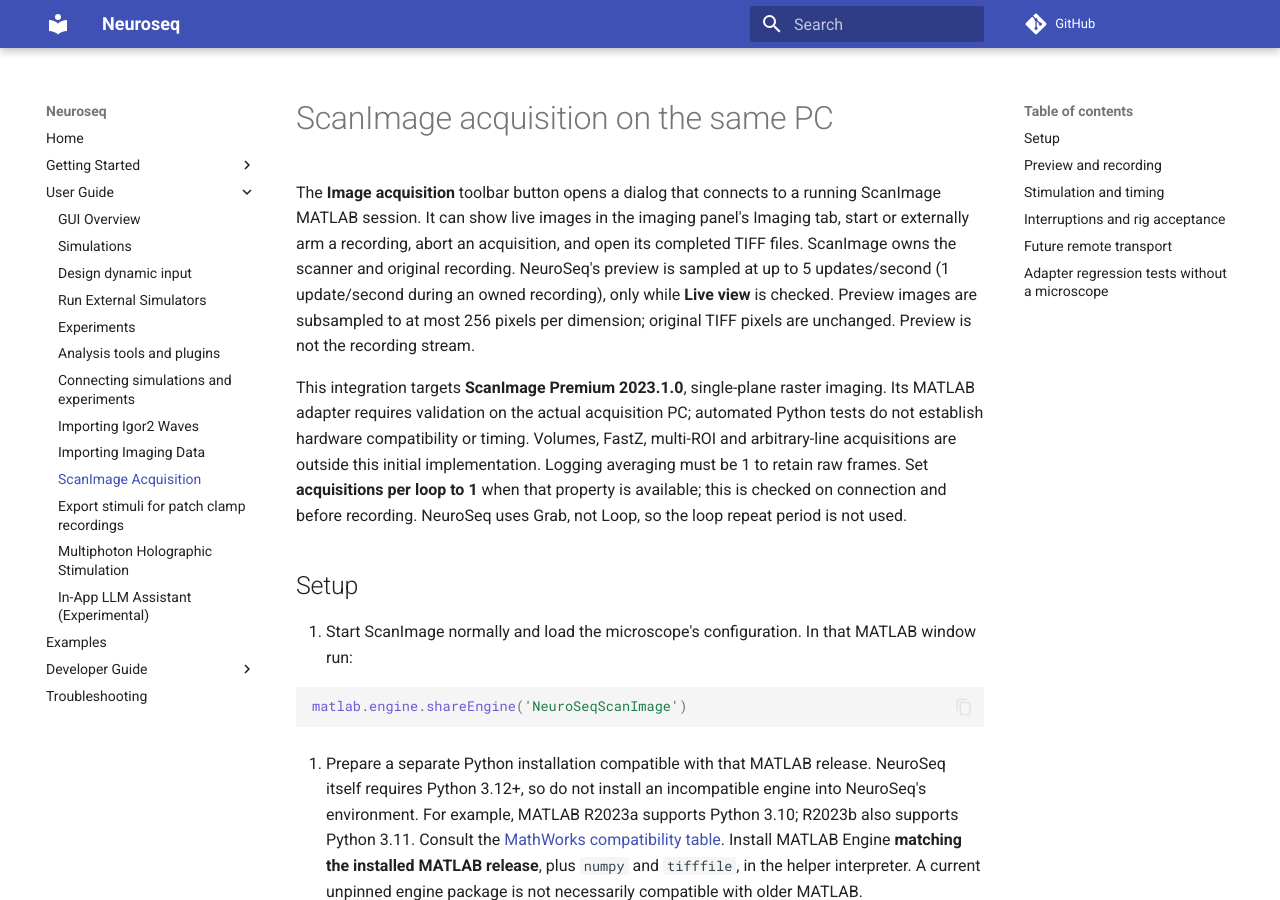
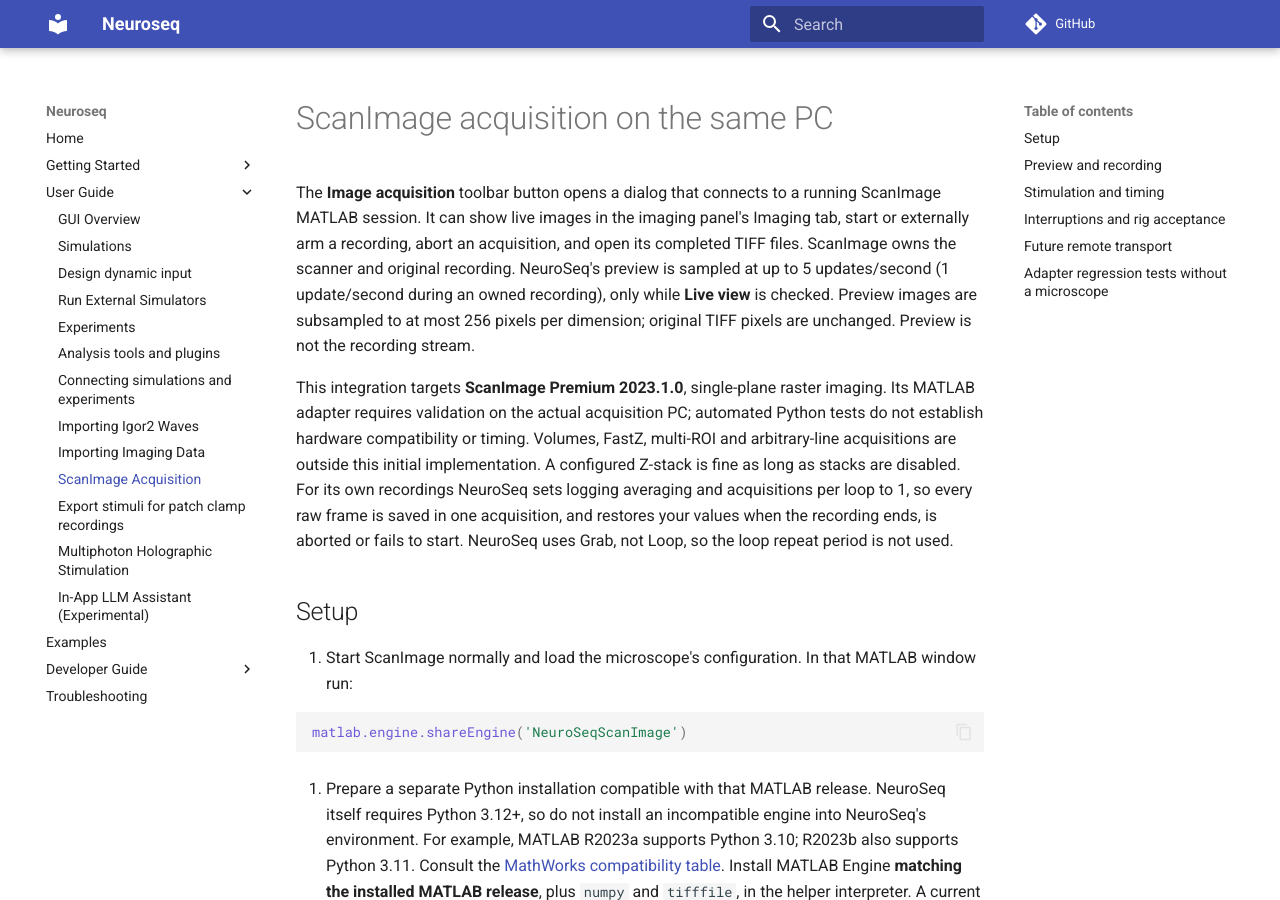
Before and after one commit to neuroseq/neuroseq, an MkDocs documentation site: the page built from docs/user_guide/scanimage_acquisition.md, in a window 1280 px wide and 900 px high. Built offline with MkDocs 1.6.1 and Material for MkDocs 9.7.7, drawn with Linux system fonts in a browser that asks for light colours; comment, search, counter and statistics services are not loaded.

Commit message:
Record raw frames on the rig's ScanImage settings, then restore them
On the rig a 25-slice stack is configured but disabled, logging averages
10 frames, and acquisitions per loop was 2. Recording was refused for all
three.

- Single-plane check uses actualNumSlices (what Grab acquires), not the
  configured numSlices, when available. Active stacks are still refused.
- Recording sets logAverageFactor and acqsPerLoop to 1 and restores the
  user's values with the other run settings. Connect no longer requires
  acqsPerLoop == 1.

Co-Authored-By: Claude Opus 5.5 <noreply@anthropic.com>

```diff
--- a/docs/user_guide/scanimage_acquisition.md
+++ b/docs/user_guide/scanimage_acquisition.md
@@ -13,10 +13,11 @@ This integration targets **ScanImage Premium 2023.1.0**, single-plane raster
 imaging. Its MATLAB adapter requires validation on the actual acquisition PC;
 automated Python tests do not establish hardware compatibility or timing.
 Volumes, FastZ, multi-ROI and arbitrary-line acquisitions are outside this
-initial implementation. Logging averaging must be 1 to retain raw frames. Set
-**acquisitions per loop to 1** when that property is available; this is checked
-on connection and before recording. NeuroSeq uses Grab, not Loop, so the loop
-repeat period is not used.
+initial implementation. A configured Z-stack is fine as long as stacks are
+disabled. For its own recordings NeuroSeq sets logging averaging and
+acquisitions per loop to 1, so every raw frame is saved in one acquisition, and
+restores your values when the recording ends, is aborted or fails to start.
+NeuroSeq uses Grab, not Loop, so the loop repeat period is not used.
 
 ## Setup
 
```
Also changed, not shown: 4 other files.
